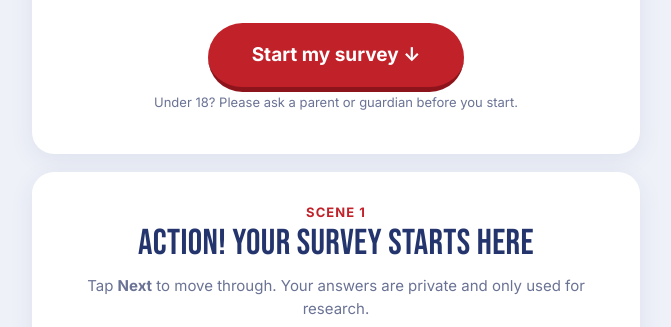
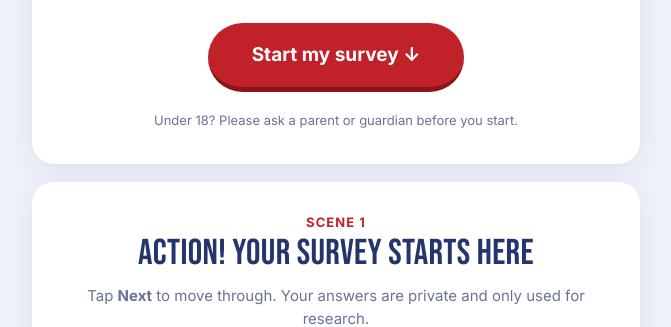
Before and after one commit to goodseoul/goodseoul.github.io, a plain HTML site: page index.html in a window 1280 px wide. Shown: the part 1140-1467 px from the top of the page, without its empty margins (304-975 px from the left). Drawn offline with Linux system fonts and the light colour scheme; no server answers.

Commit message:
Fix spacing under start button
Co-Authored-By: Claude Opus 5.5 (1M context) <noreply@anthropic.com>

```diff
--- a/css/style.css
+++ b/css/style.css
@@ -128,7 +128,7 @@ h2 { font-size: 36px; }
 .btn:hover { transform: translateY(-2px); filter: brightness(1.06); }
 .btn:active { transform: translateY(1px); border-bottom-width: 3px; }
 .btn:focus-visible, a:focus-visible { outline: 3px solid var(--yellow); outline-offset: 3px; }
-.note { text-align: center; font-size: 13px; color: var(--muted); margin: 14px 0 0; }
+.note, .intro .note { text-align: center; font-size: 13px; color: var(--muted); margin: 18px 0 0; }
 
 /* ---------- Form ---------- */
 .form-card { padding: 30px 16px 22px; scroll-margin-top: 16px; }
```
